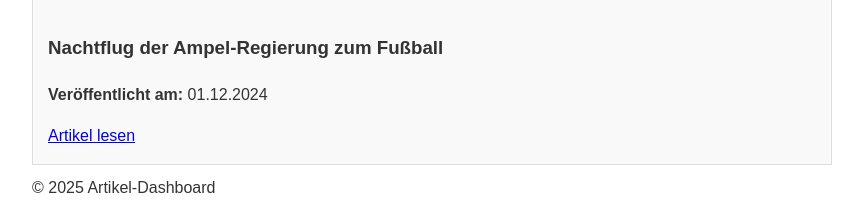
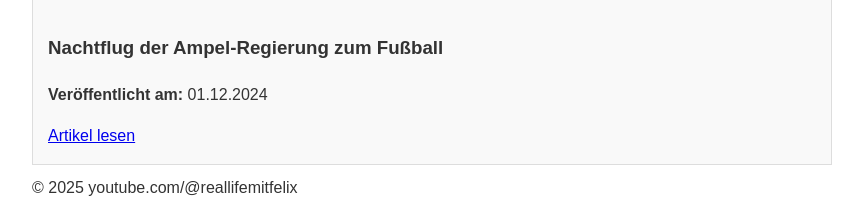
Before and after one commit to irgendwasmitfelix/gruener-faktencheck, a Flask app: page / in a window 1280 px wide. Shown: the part 2409-2630 px from the top of the page, without its empty margins (208-1071 px from the left). Run offline with Flask 3, Linux system fonts and the light colour scheme.

Commit message:
updated readme etc

```diff
--- a/templates/index.html
+++ b/templates/index.html
@@ -23,7 +23,7 @@
         {% endfor %}
 
         <footer>
-            © {{ year }} Artikel-Dashboard
+            © {{ year }} youtube.com/@reallifemitfelix
         </footer>
     </div>
 </body>
```
Also changed, not shown: README.md.
